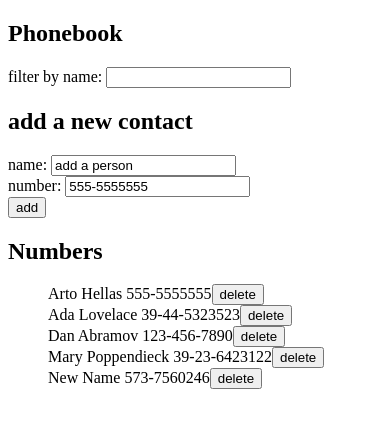
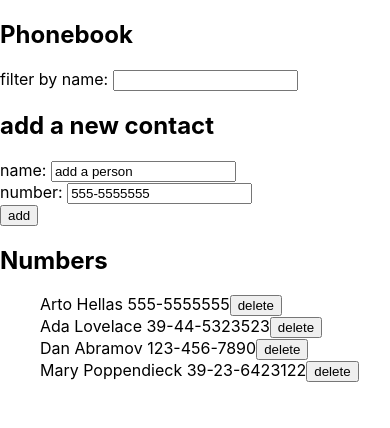
Before and after one commit to benattali/fs-course, a React (Create React App) app in the folder phonebook/: page / in a window 390 px wide. Shown: the top 428 px of the page. Built offline with nearby package versions, Linux system fonts and the light colour scheme; data requests are answered from the project's data file.

Commit message:
phonebook part 12

```diff
--- a/phonebook/db.json
+++ b/phonebook/db.json
@@ -19,11 +19,6 @@
       "name": "Mary Poppendieck",
       "number": "39-23-6423122",
       "id": 4
-    },
-    {
-      "name": "New Name",
-      "id": 5,
-      "number": "573-7560246"
     }
   ]
 }
--- a/phonebook/src/App.js
+++ b/phonebook/src/App.js
@@ -3,12 +3,15 @@ import Filter from './components/Filter'
 import Form from './components/Form'
 import Phonebook from './components/Phonebook'
 import personService from './services/persons'
+import './index.css'
+import Notification from './components/Notification'
 
 const App = () => {
   const [ persons, setPersons ] = useState([])
   const [ newName, setNewName ] = useState('add a person')
   const [ newNumber, setNewNumber ] = useState('555-5555555')
   const [ showAll, setShowAll ] = useState([])
+  const [ message, setMessage ] = useState(null)
 
   useEffect(() => {
     personService
@@ -34,17 +37,30 @@ const App = () => {
 
             personService
             .update(personToUpdate.id, changedNum)
-            .then(response =>
-              setPersons(persons.map(person => person.id !== personObject.id ? person : response)))
+            .then(response => {
+              setPersons(persons.map(person => person.id !== personObject.id ? person : response))
+              setMessage(`Updated ${personObject.name}`)
+              setTimeout(() => {
+                setMessage(null)
+                window.location.reload()
+              }, 5000)
+            })
+            .catch(error => {
+              alert(`there was an error updating ${personToUpdate.name}`)
+            })
         }
     } else {
       personService.create(personObject)
         .then(response => {
           setPersons(persons.concat(response))
           setNewName('')
+          setMessage(`Added ${personObject.name}`)
+          setTimeout(() => {
+            setMessage(null)
+            window.location.reload()
+          }, 5000)
         })
     }
-    window.location.reload()
   }
 
   const handlePersonChange = (event) => {
@@ -72,19 +88,26 @@ const App = () => {
     if(window.confirm(`delete ${personToDel.name}`)) {
       personService
       .delPerson(id)
-      .then(response =>
-        setPersons(persons.map(person => person.id === id)))
+      .then(response => {
+        setPersons(persons.map(person => person.id === id))
+        setMessage(`Deleted ${personToDel.name}`)
+        setTimeout(() => {
+          setMessage(null)
+          window.location.reload()
+        }, 5000)
+      })
       .catch(error => {
         alert(`there was an error deleting ${personToDel.name}`)
       })
     }
-    window.location.reload()
   }
 
   return (
     <div>
 
       <h2>Phonebook</h2>
+
+      <Notification message={message} />
 
       <Filter handler={handleShow}/>
 
--- /dev/null
+++ b/phonebook/src/components/Notification.js
@@ -0,0 +1,15 @@
+import React from 'react'
+
+const Notification = ({ message }) => {
+    if(message === null) {
+        return null
+    }
+
+    return(
+        <div className='message'>
+            {message}
+        </div>
+    )
+}
+
+export default Notification
--- a/phonebook/src/index.css
+++ b/phonebook/src/index.css
@@ -11,3 +11,13 @@ code {
   font-family: source-code-pro, Menlo, Monaco, Consolas, 'Courier New',
     monospace;
 }
+
+.message {
+  color: green;
+  background: lightgrey;
+  font-size: 20px;
+  border-style: solid;
+  border-radius: 5px;
+  padding: 10px;
+  margin-bottom: 10px;
+}
```
Also changed, not shown: 1 other file (tests, documents, lock files or other folders).
